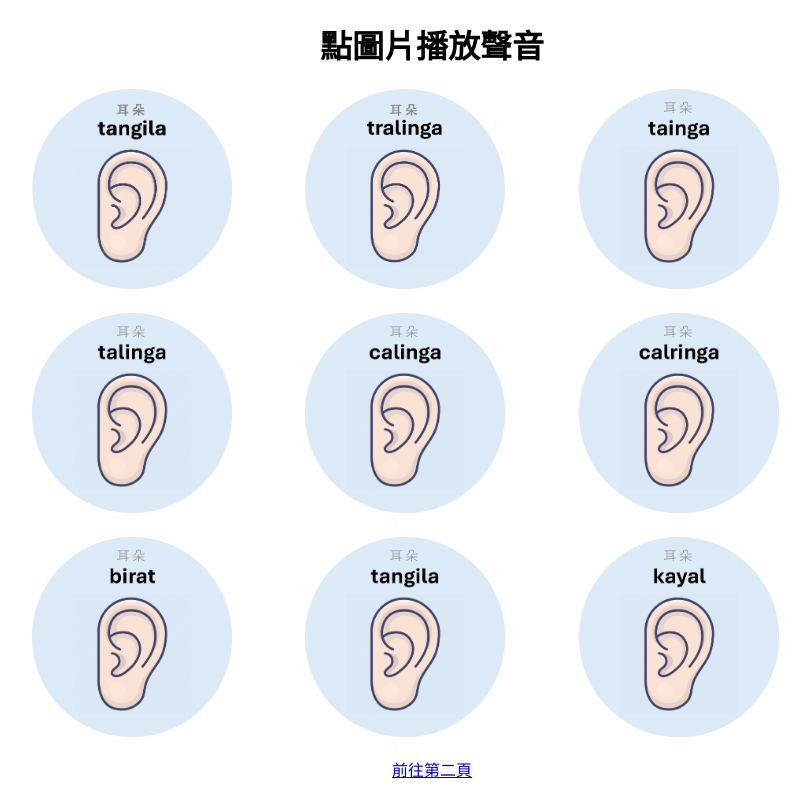
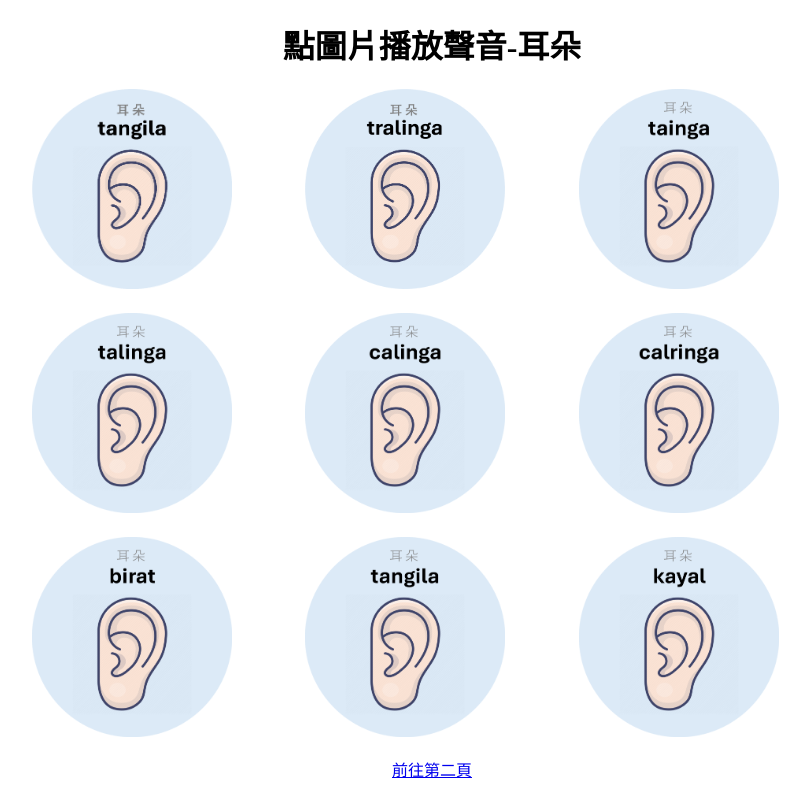
Before and after one commit to vup5p/sound-image, a plain HTML site: page index.html in a window 1280 px wide. Shown: the whole page, without its empty margins (208-1018 px from the left). Drawn offline with Linux system fonts and the light colour scheme.

Commit message:
Update index.html

```diff
--- a/index.html
+++ b/index.html
@@ -21,7 +21,7 @@
 </head>
 <body>
 
-<h1 style="text-align:center;">點圖片播放聲音</h1>
+<h1 style="text-align:center;">點圖片播放聲音-耳朵</h1>
 
 <div class="grid">
   <div class="item"><img src="png/01_01.png" onclick="playSound('wav/01_01.wav')"></div>
```
